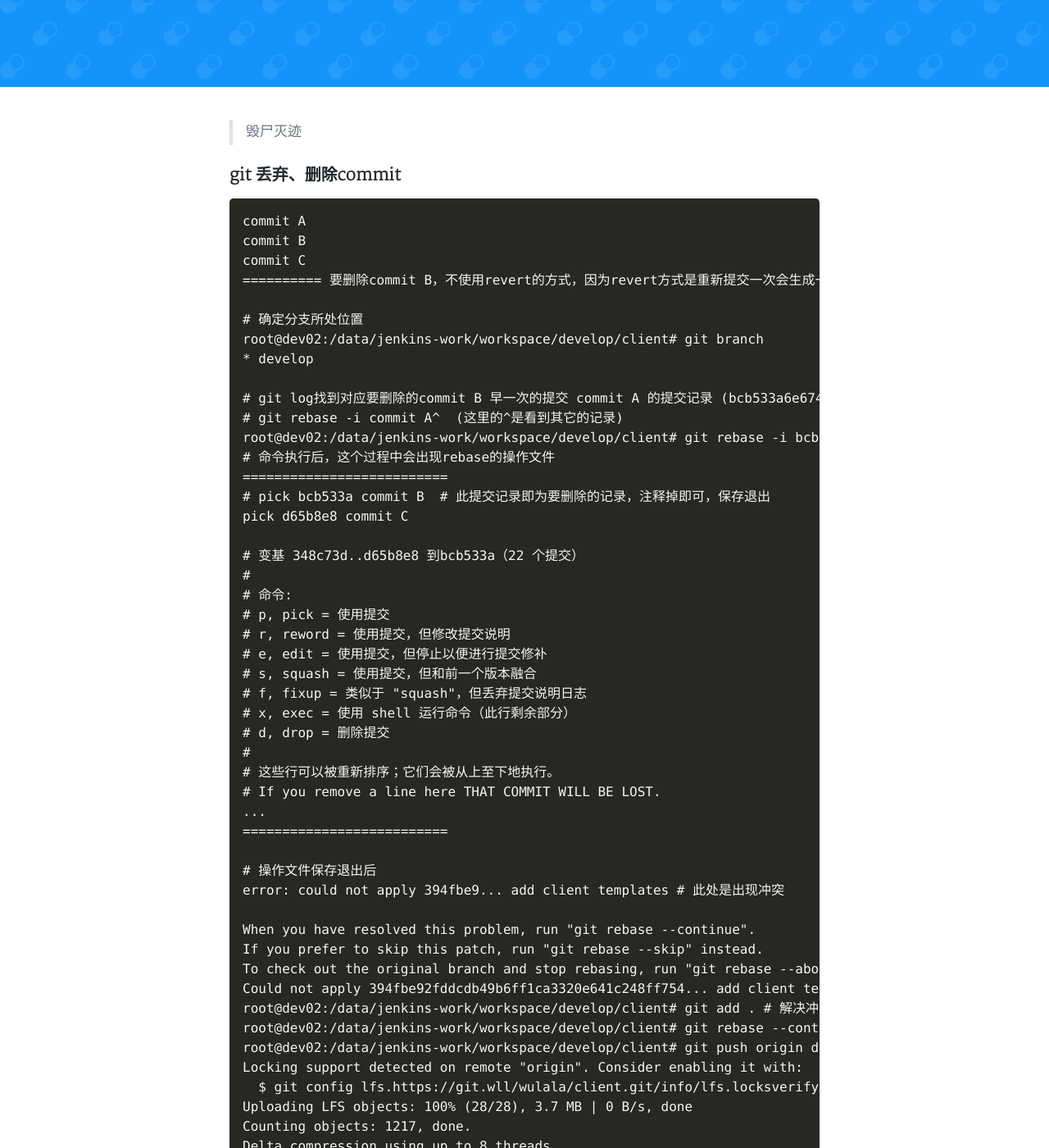
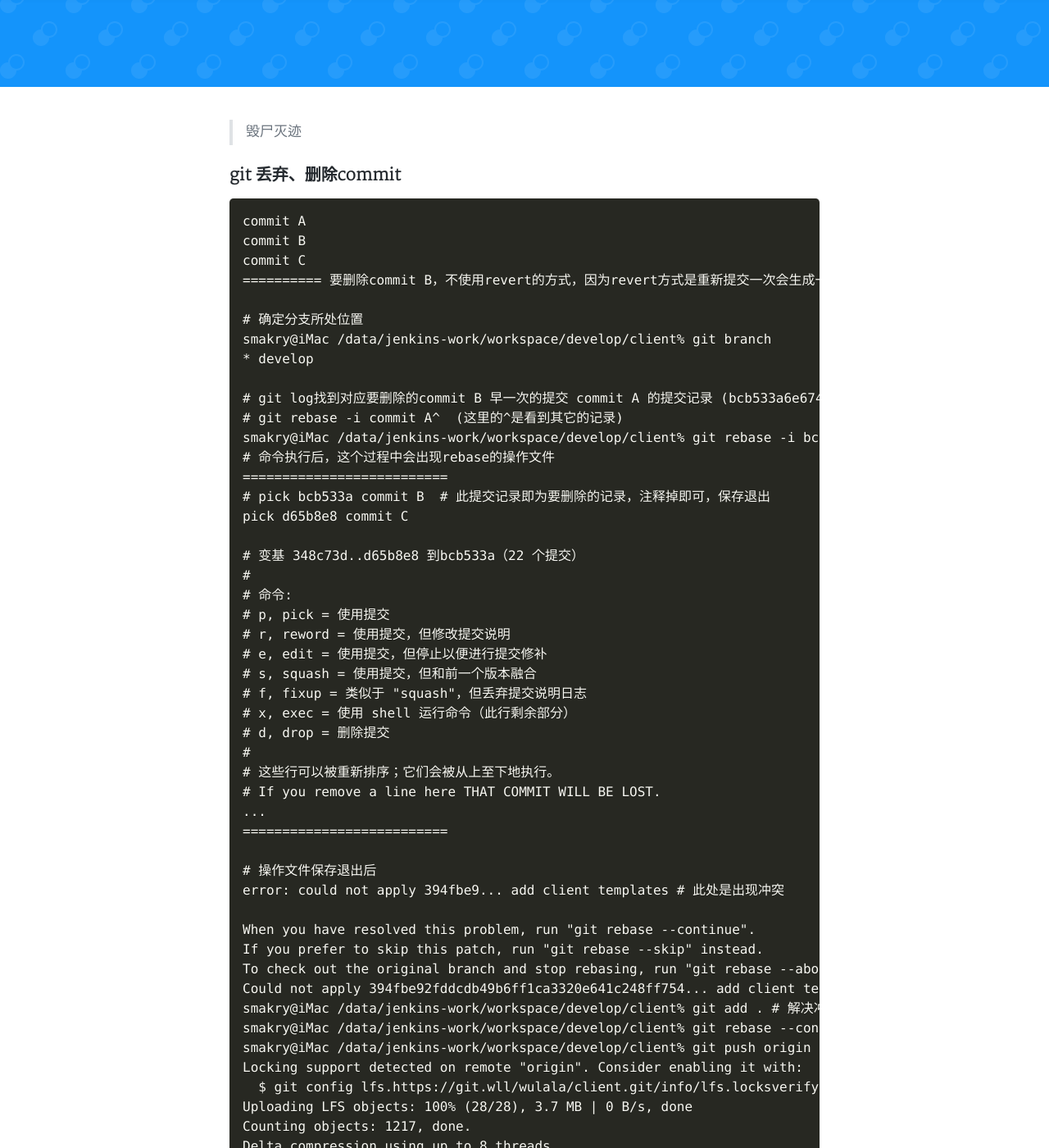
Before and after one commit to smakry/smakry.github.io, a Jekyll site: the page built from _posts/2022-04-24-git删除提交节点.md, in a window 1280 px wide and 1400 px high, scrolled down 254 px. Shown: the whole window at 82% size. Built offline with Jekyll 4.4.1, drawn with Linux system fonts in a browser that asks for light colours; nearby versions of some CDN libraries; a style sheet for code colours, icons or effects is not loaded; some of the changed text lies outside the part shown.

Commit message:
update smakry

````diff
--- a/_posts/2022-04-24-git删除提交节点.md
+++ b/_posts/2022-04-24-git删除提交节点.md
@@ -16,12 +16,12 @@ commit C
 ========== 要删除commit B，不使用revert的方式，因为revert方式是重新提交一次会生成一个新的记录
 
 # 确定分支所处位置
-root@dev02:/data/jenkins-work/workspace/develop/client# git branch
+smakry@iMac /data/jenkins-work/workspace/develop/client% git branch
 * develop
 
 # git log找到对应要删除的commit B 早一次的提交 commit A 的提交记录 (bcb533a6e674879ad45910e2ec283c125b7d47f1)
 # git rebase -i commit A^  (这里的^是看到其它的记录)
-root@dev02:/data/jenkins-work/workspace/develop/client# git rebase -i bcb533a6e674879ad45910e2ec283c125b7d47f1^
+smakry@iMac /data/jenkins-work/workspace/develop/client% git rebase -i bcb533a6e674879ad45910e2ec283c125b7d47f1^
 # 命令执行后，这个过程中会出现rebase的操作文件
 ==========================
 # pick bcb533a commit B  # 此提交记录即为要删除的记录，注释掉即可，保存退出
@@ -50,9 +50,9 @@ When you have resolved this problem, run "git rebase --continue".
 If you prefer to skip this patch, run "git rebase --skip" instead.
 To check out the original branch and stop rebasing, run "git rebase --abort".
 Could not apply 394fbe92fddcdb49b6ff1ca3320e641c248ff754... add client templates
-root@dev02:/data/jenkins-work/workspace/develop/client# git add . # 解决冲突并提交
-root@dev02:/data/jenkins-work/workspace/develop/client# git rebase --continue # 继续rebase（期间可能还有冲突，继续解决再rebase）
-root@dev02:/data/jenkins-work/workspace/develop/client# git push origin develop --force # 推送到仓库
+smakry@iMac /data/jenkins-work/workspace/develop/client% git add . # 解决冲突并提交
+smakry@iMac /data/jenkins-work/workspace/develop/client% git rebase --continue # 继续rebase（期间可能还有冲突，继续解决再rebase）
+smakry@iMac /data/jenkins-work/workspace/develop/client% git push origin develop --force # 推送到仓库
 Locking support detected on remote "origin". Consider enabling it with:
   $ git config lfs.https://git.wll/wulala/client.git/info/lfs.locksverify true
 Uploading LFS objects: 100% (28/28), 3.7 MB | 0 B/s, done
@@ -64,6 +64,6 @@ Total 1217 (delta 1035), reused 470 (delta 399)
 remote: Resolving deltas: 100% (1035/1035), completed with 138 local objects.
 To ssh://git@git.wll:2289/wulala/client.git
  + 03d4791...2d1ddba develop -> develop (forced update)
-root@dev02:/data/jenkins-work/workspace/develop/client# git branch
+smakry@iMac /data/jenkins-work/workspace/develop/client% git branch
 * develop
 ```
````
